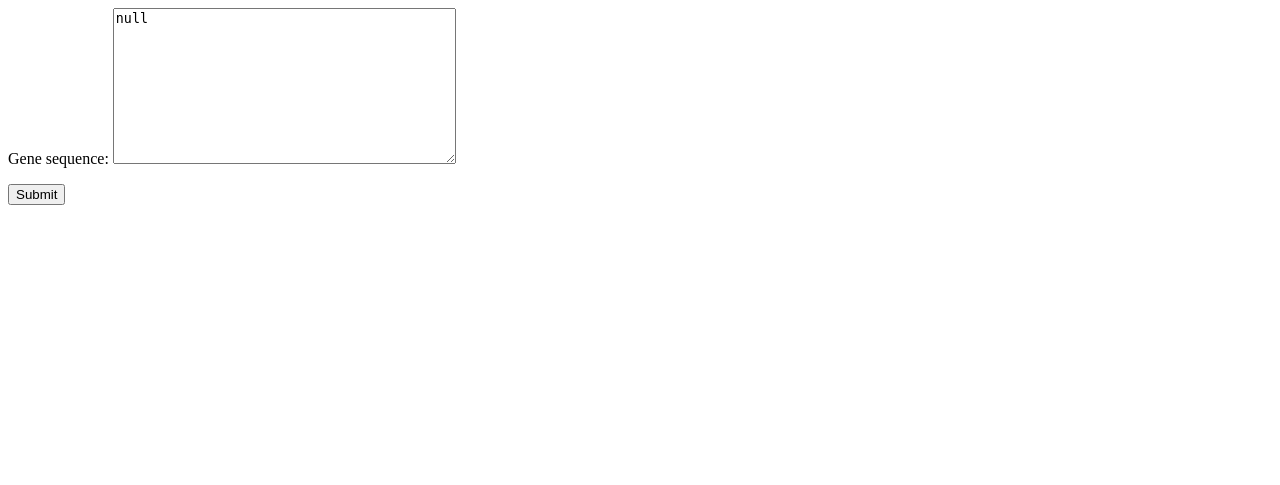
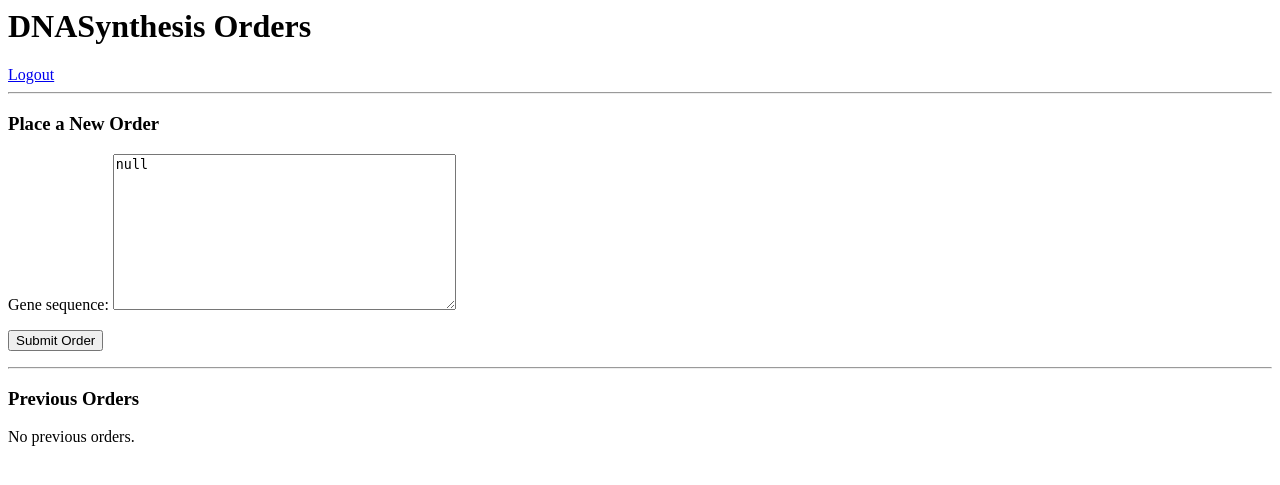
Before and after one commit to tatevik-h/DNA_Order_Management, a Django app: page /synthesis-order/ in a window 1280 px wide. Shown: the top 485 px of the page. Run offline with Django 4.2, Linux system fonts and the light colour scheme; the visitor is signed in with stand-in values (Sample User, id 1); data that the repository does not hold is empty.

Commit message:
implement pagination in DNASynthesisOrderView

```diff
--- a/orders/views.py
+++ b/orders/views.py
@@ -2,6 +2,7 @@
 from django.shortcuts import render, redirect
 from django.contrib.auth.decorators import login_required
 from django.utils.decorators import method_decorator
+from django.core.paginator import Paginator
 
 from .forms import GeneSequenceForm
 from .models import DNASynthesisOrder
@@ -10,8 +11,13 @@
 @method_decorator(login_required, name='dispatch')
 class DNASynthesisOrderView(View):
     def get(self, request):
+        order_list = DNASynthesisOrder.objects.filter(user=request.user).order_by('-id')
+        paginator = Paginator(order_list, 10)  # show 10 orders per page
+        page = request.GET.get('page')
+        orders = paginator.get_page(page)
+
         form = GeneSequenceForm()
-        context = {'form': form}
+        context = {'form': form, 'orders': orders}
         return render(request, 'dna_synthesis_order.html', context)
 
     def post(self, request):
--- a/templates/dna_synthesis_order.html
+++ b/templates/dna_synthesis_order.html
@@ -1,5 +1,37 @@
-<form method="POST">
+{% block content %}
+  <h1>DNASynthesis Orders</h1>
+
+  <a href="{% url 'signup' %}">Logout</a>
+
+  <hr>
+
+  <h3>Place a New Order</h3>
+  <form method="post">
     {% csrf_token %}
     {{ form.as_p }}
-    <button type="submit">Submit</button>
-</form>
+    <button type="submit">Submit Order</button>
+  </form>
+
+  <hr>
+
+  <h3>Previous Orders</h3>
+  {% if orders %}
+    <ul>
+      {% for order in orders %}
+        <li>{{ order.id }} - {{ order.gene_sequence }}</li>
+      {% endfor %}
+    </ul>
+
+    {% if orders.has_previous %}
+      <a href="?page={{ orders.previous_page_number }}">previous</a>
+    {% endif %}
+
+    <span class="current-page">{{ orders.number }}</span>
+
+    {% if orders.has_next %}
+      <a href="?page={{ orders.next_page_number }}">next</a>
+    {% endif %}
+  {% else %}
+    <p>No previous orders.</p>
+  {% endif %}
+{% endblock %}
```
